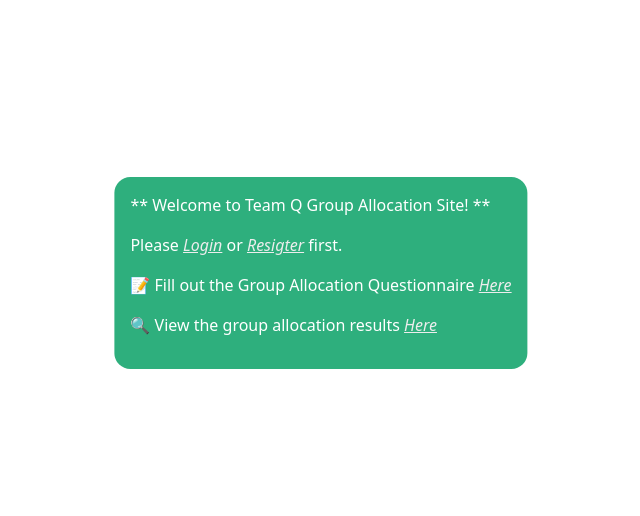
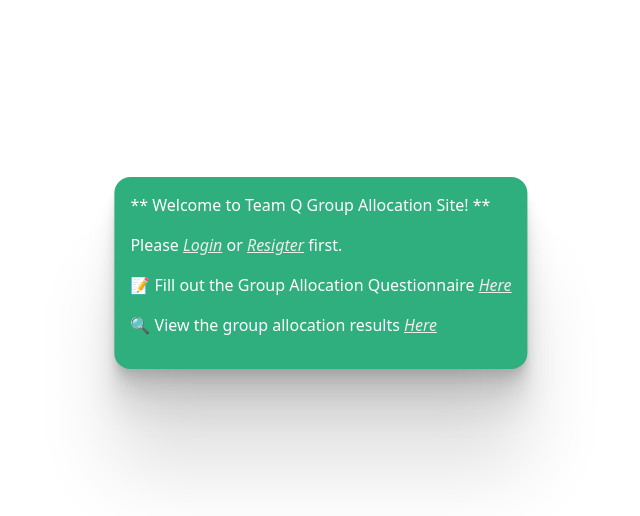
Before and after one commit to JiachZh/GroupAllocationTool, a Flask app: page / in a window 1280 px wide. Shown: the part 147-663 px from the top of the page, without its empty margins (339-979 px from the left). Run offline with Flask 2, Linux system fonts and the light colour scheme; parts of the project's set-up code (start-up, migrations or seed data) failed here and were passed over; some libraries are stand-ins or nearby versions.

Commit message:
welcome message shadow effect

```diff
--- a/blog/Templates/home.html
+++ b/blog/Templates/home.html
@@ -1,7 +1,7 @@
 {% extends "layout.html" %} {% block content %}
 
 <style>
-    .welcome{
+    #welcome{
         background:#2eaf7d;
         color: white;
         border-radius: 1em;
@@ -13,9 +13,19 @@
         margin-right: -50%;
         transform:translate(-50%, -50%)
     }
+    .messagebox{
+        box-shadow:
+    0 2.8px 2.2px rgba(0, 0, 0, 0.034),
+    0 6.7px 5.3px rgba(0, 0, 0, 0.048),
+    0 12.5px 10px rgba(0, 0, 0, 0.06),
+    0 22.3px 17.9px rgba(0, 0, 0, 0.072),
+    0 41.8px 33.4px rgba(0, 0, 0, 0.086),
+    0 100px 80px rgba(0, 0, 0, 0.12)
+    ;
+    }
 </style>
 
-<div class="welcome">
+<div id="welcome" class=messagebox>
 <p>** Welcome to Team Q Group Allocation Site! **</p>
 
 <p>Please <em><a href="{{ url_for('login') }}">Login</a></em>
```
